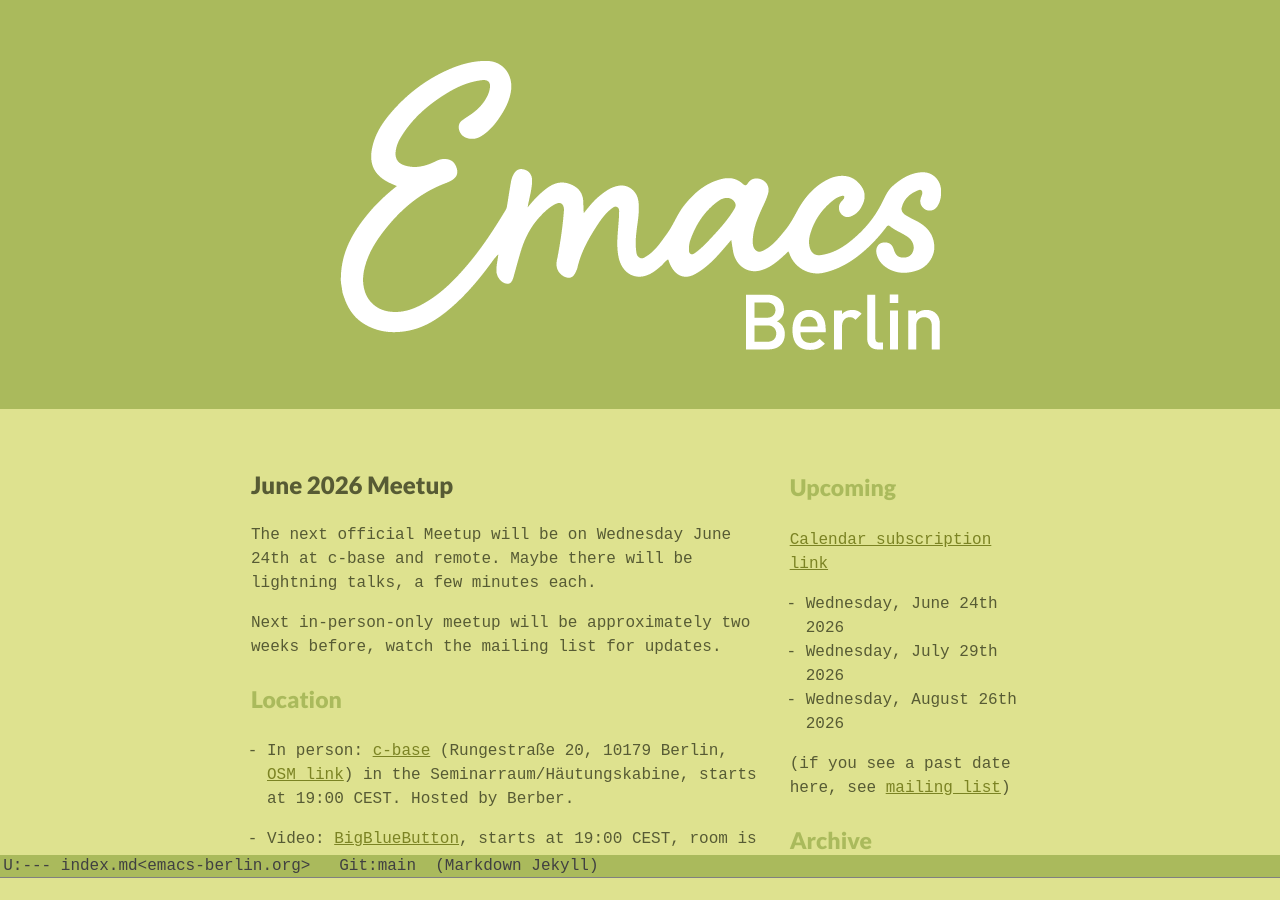
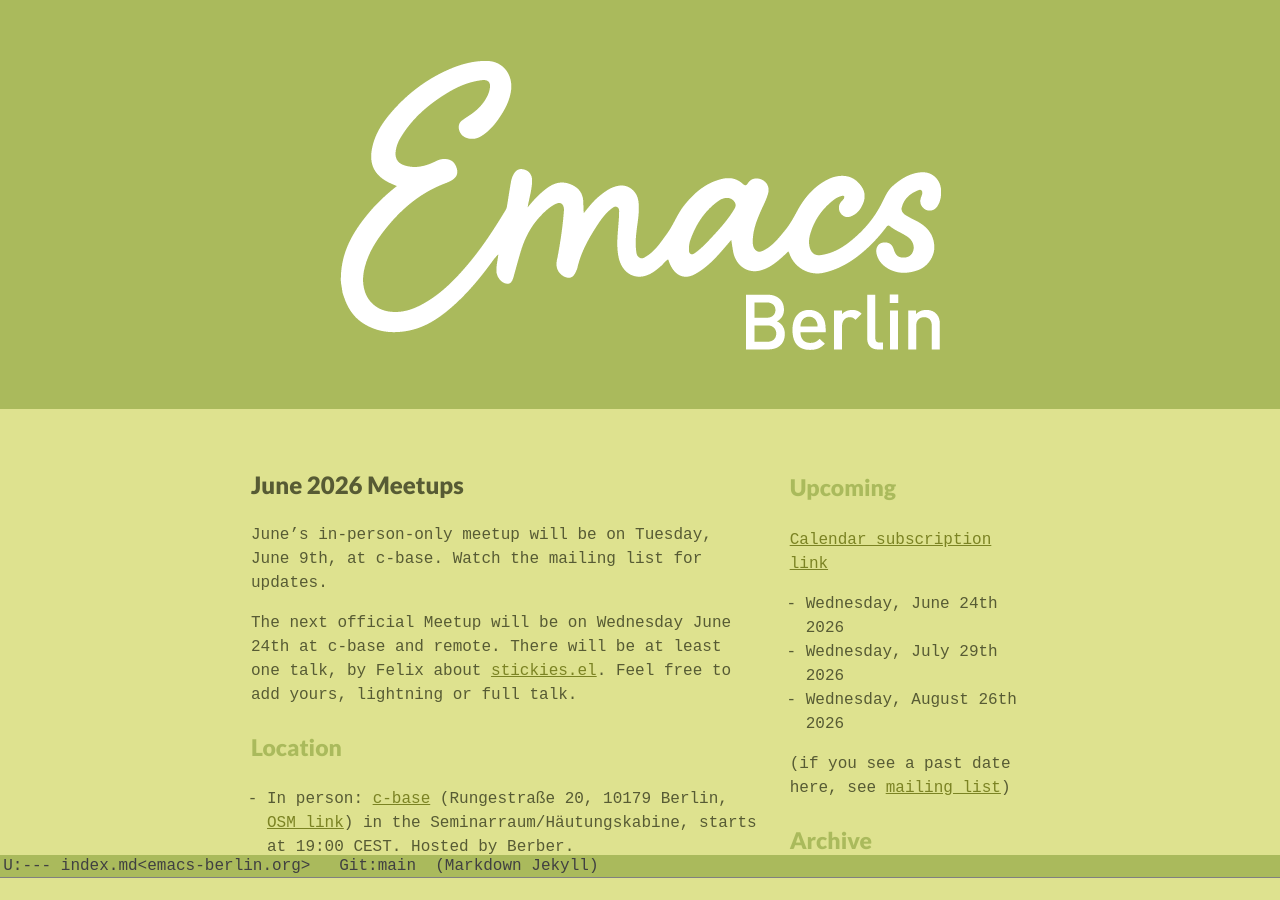
Before and after one commit to emacs-berlin/emacs-berlin.org, a Jekyll site: the page built from index.md, in a window 1280 px wide and 900 px high. Built offline with Jekyll 4.4.1, drawn with Linux system fonts in a browser that asks for light colours.

Commit message:
June in-person, talk

```diff
--- a/index.md
+++ b/index.md
@@ -14,13 +14,15 @@
 <section id="below-fold"><div class="row"><div class="medium-8 columns">
 
 
-# June 2026 Meetup
+# June 2026 Meetups
+
+June's in-person-only meetup will be on Tuesday, June 9th, at c-base.
+Watch the mailing list for updates.
 
 The next official Meetup will be on Wednesday June 24th at c-base and
-remote. Maybe there will be lightning talks, a few minutes each.
-
-Next in-person-only meetup will be approximately two weeks before,
-watch the mailing list for updates.
+remote. There will be at least one talk, by Felix about
+[stickies.el](https://github.com/fjl/stickies.el). Feel free to add
+yours, lightning or full talk.
 
 
 ### Location
```
